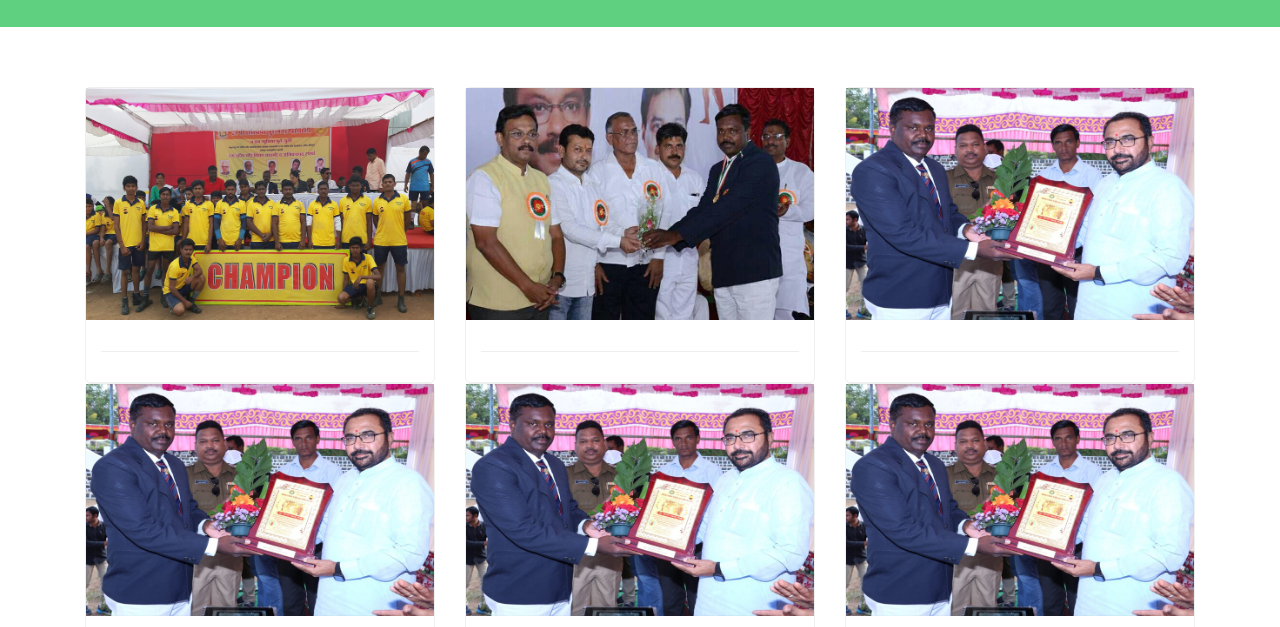
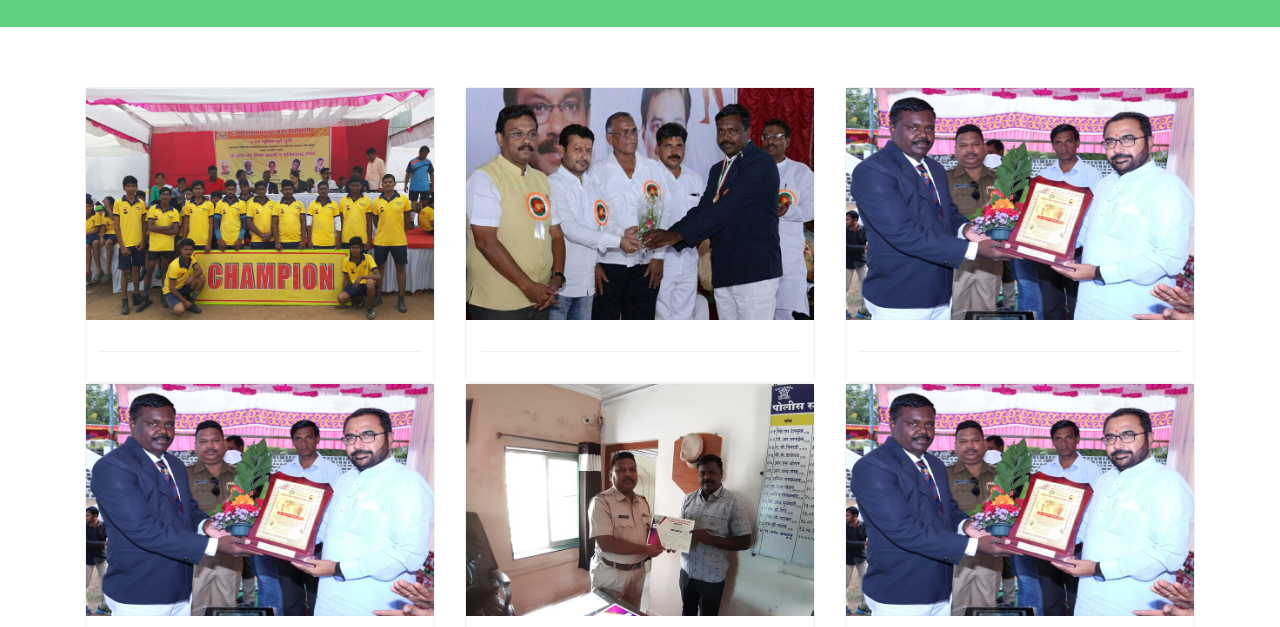
Before and after one commit to swatix/shrisaisports, a plain HTML site: page gallery.html in a window 1280 px wide. Shown: the part 173-800 px from the top of the page. Drawn offline with nearby package versions, Linux system fonts and the light colour scheme.

Commit message:
Update gallery.html

```diff
--- a/gallery.html
+++ b/gallery.html
@@ -175,7 +175,7 @@
 
           <div class="col-lg-4 col-md-6 d-flex align-items-stretch mt-4 mt-lg-0">
             <div class="course-item">
-              <img src="assets/img/course-3.jpg" class="img-fluid" alt="...">
+              <img src="assets/img/course-4.jpg" class="img-fluid" alt="...">
               <div class="course-content">
                 <div class="d-flex justify-content-between align-items-center mb-3">
 
```
